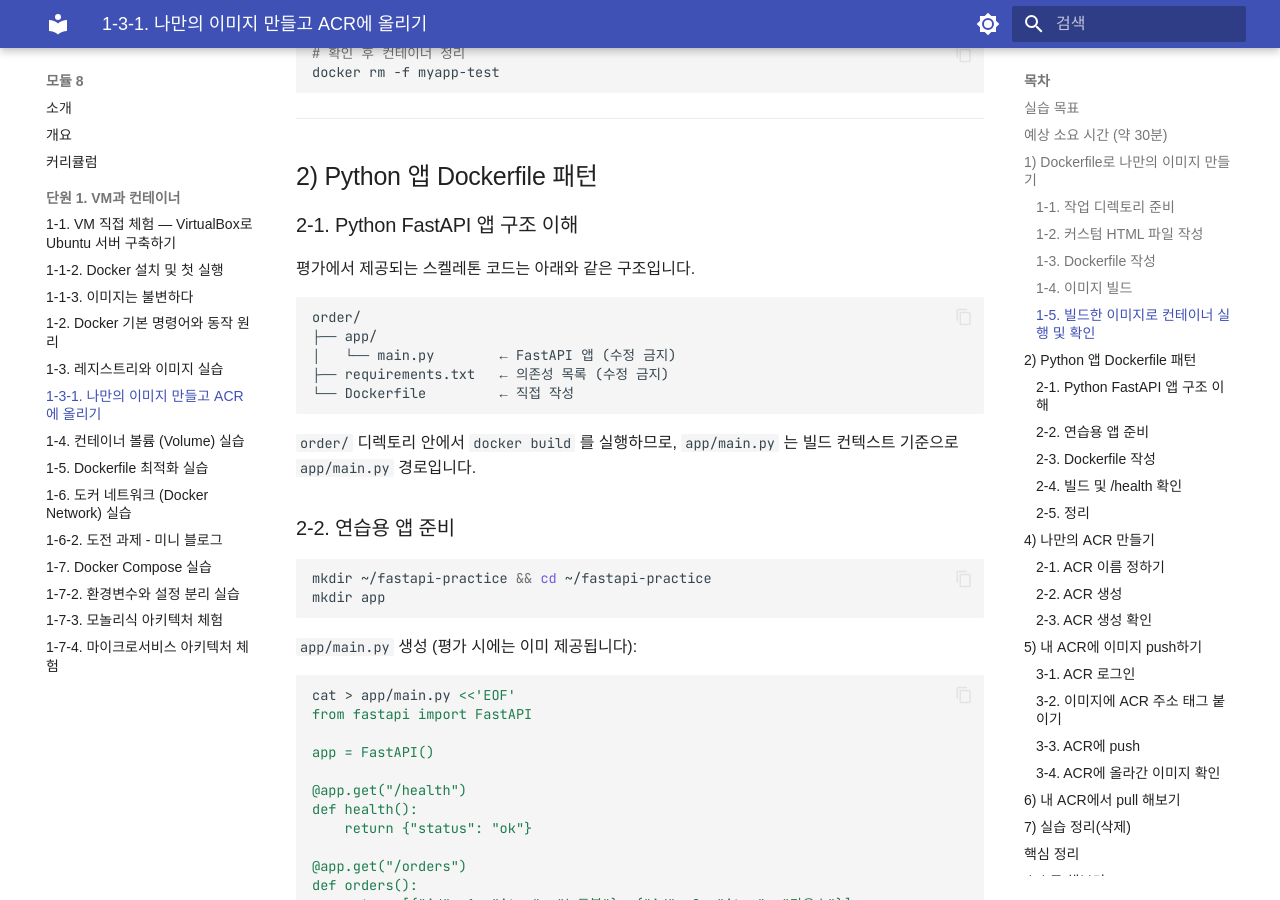
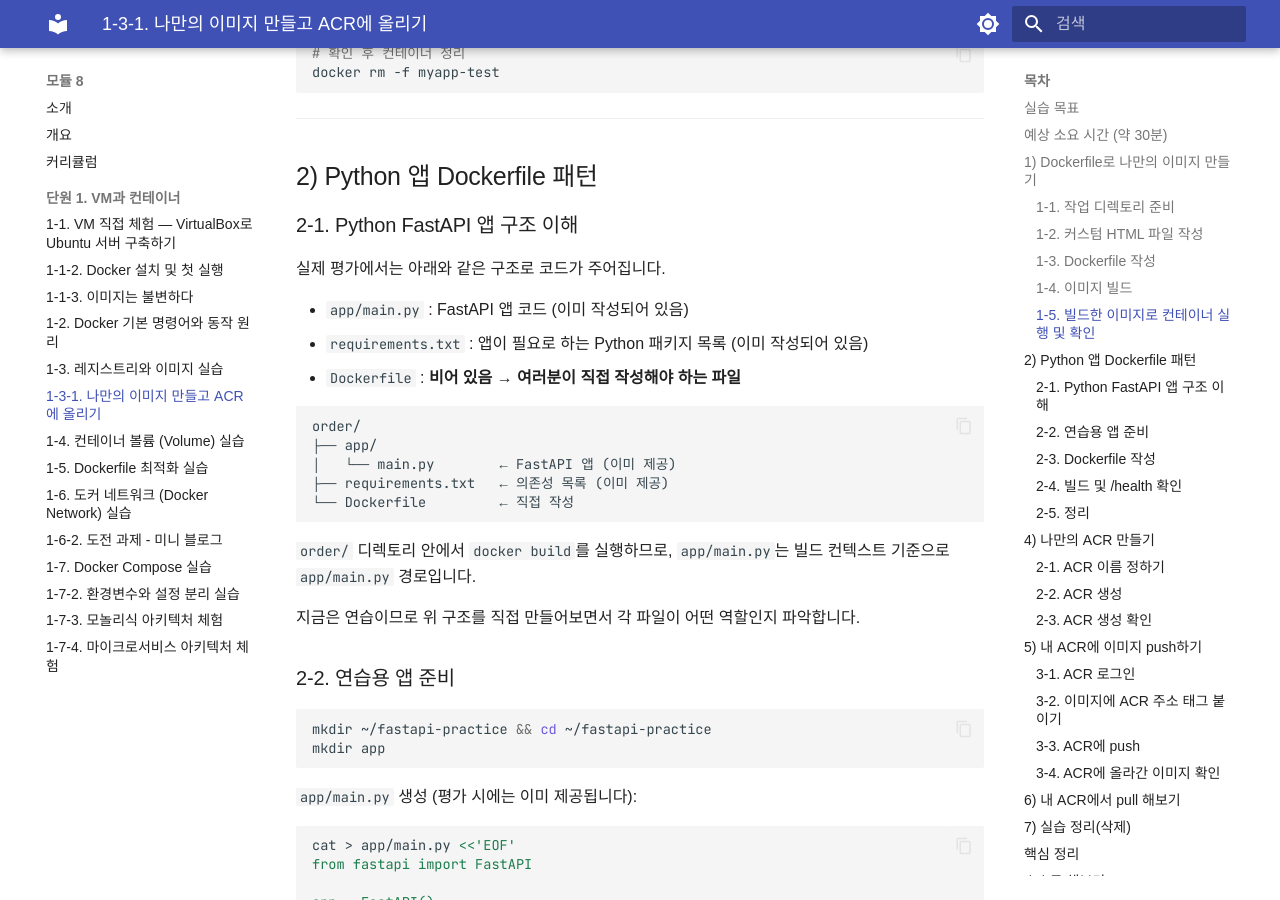
Before and after one commit to skilleat-labs/docker-k8s-labs, an MkDocs documentation site: the page built from docs/modules/module8/1-3-1.md, in a window 1280 px wide and 900 px high, scrolled down 2435 px. Built offline with MkDocs 1.6.1 and Material for MkDocs 9.7.7, drawn with Linux system fonts in a browser that asks for light colours; some web fonts are replaced.

Commit message:
docs: 모듈8 1-3-1 섹션 2-1/2-2 설명 개선
평가 구조 설명을 스켈레톤 코드 제공 방식이 아닌 직접 만들어보는 연습 방식으로 명확히 수정

Co-Authored-By: Claude Sonnet 4.6 <noreply@anthropic.com>

````diff
--- a/docs/modules/module8/1-3-1.md
+++ b/docs/modules/module8/1-3-1.md
@@ -126,18 +126,24 @@ docker rm -f myapp-test
 
 ### 2-1. Python FastAPI 앱 구조 이해
 
-평가에서 제공되는 스켈레톤 코드는 아래와 같은 구조입니다.
+실제 평가에서는 아래와 같은 구조로 코드가 주어집니다.
+
+- `app/main.py` : FastAPI 앱 코드 (이미 작성되어 있음)
+- `requirements.txt` : 앱이 필요로 하는 Python 패키지 목록 (이미 작성되어 있음)
+- `Dockerfile` : **비어 있음 → 여러분이 직접 작성해야 하는 파일**
 
 ```
 order/
 ├── app/
-│   └── main.py        ← FastAPI 앱 (수정 금지)
-├── requirements.txt   ← 의존성 목록 (수정 금지)
+│   └── main.py        ← FastAPI 앱 (이미 제공)
+├── requirements.txt   ← 의존성 목록 (이미 제공)
 └── Dockerfile         ← 직접 작성
 ```
 
-`order/` 디렉토리 안에서 `docker build` 를 실행하므로,
-`app/main.py` 는 빌드 컨텍스트 기준으로 `app/main.py` 경로입니다.
+`order/` 디렉토리 안에서 `docker build`를 실행하므로,
+`app/main.py`는 빌드 컨텍스트 기준으로 `app/main.py` 경로입니다.
+
+지금은 연습이므로 위 구조를 직접 만들어보면서 각 파일이 어떤 역할인지 파악합니다.
 
 ### 2-2. 연습용 앱 준비
 
````
